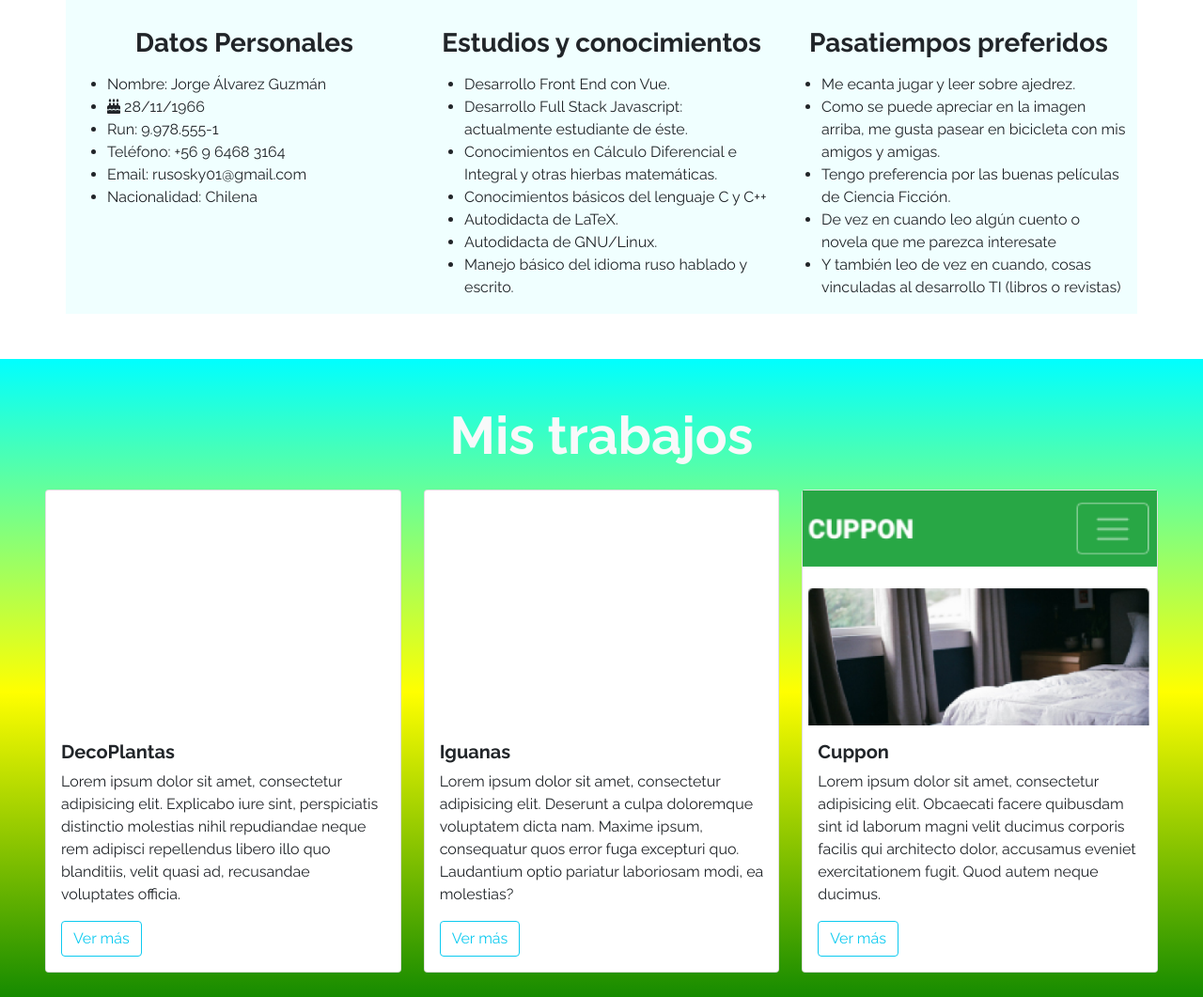
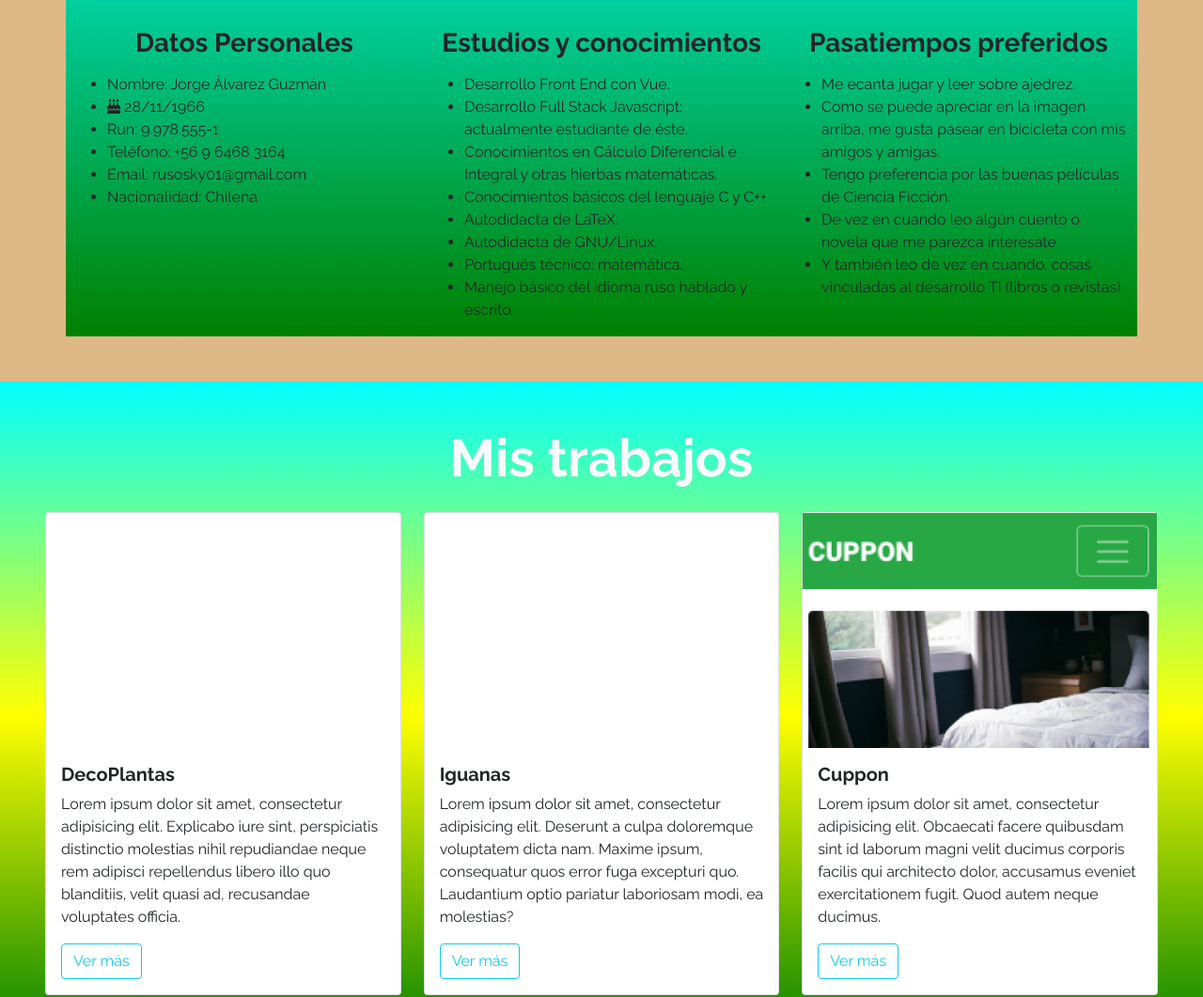
Before and after one commit to jorge2101719/CVjag, a plain HTML site: page index.html in a window 1280 px wide. Shown: the part 973-2034 px from the top of the page at 94% size. Drawn offline with nearby package versions, Linux system fonts and the light colour scheme.

Commit message:
modificaciones al index y css

```diff
--- a/assets/css/estilos.css
+++ b/assets/css/estilos.css
@@ -1,5 +1,6 @@
 body {
   font-family: "Raleway", sans-serif;
+  background-color: burlywood;
 }
 
 /* Hero Section */
@@ -12,7 +13,7 @@ body {
 }
 
 #Acerca-de-mi {
-  background-color: azure;
+  background-image: linear-gradient(cyan, green);
 }
 
 /* Mis trabajos */
--- a/index.html
+++ b/index.html
@@ -122,6 +122,7 @@
                         <li>Conocimientos básicos del lenguaje C y C++</li>
                         <li>Autodidacta de LaTeX.</li>
                         <li>Autodidacta de GNU/Linux.</li>
+                        <li>Portugués técnico: matemática.</li>
                         <li>Manejo básico del idioma ruso hablado y escrito.</li>
                     </ul>
                 </p>
```
